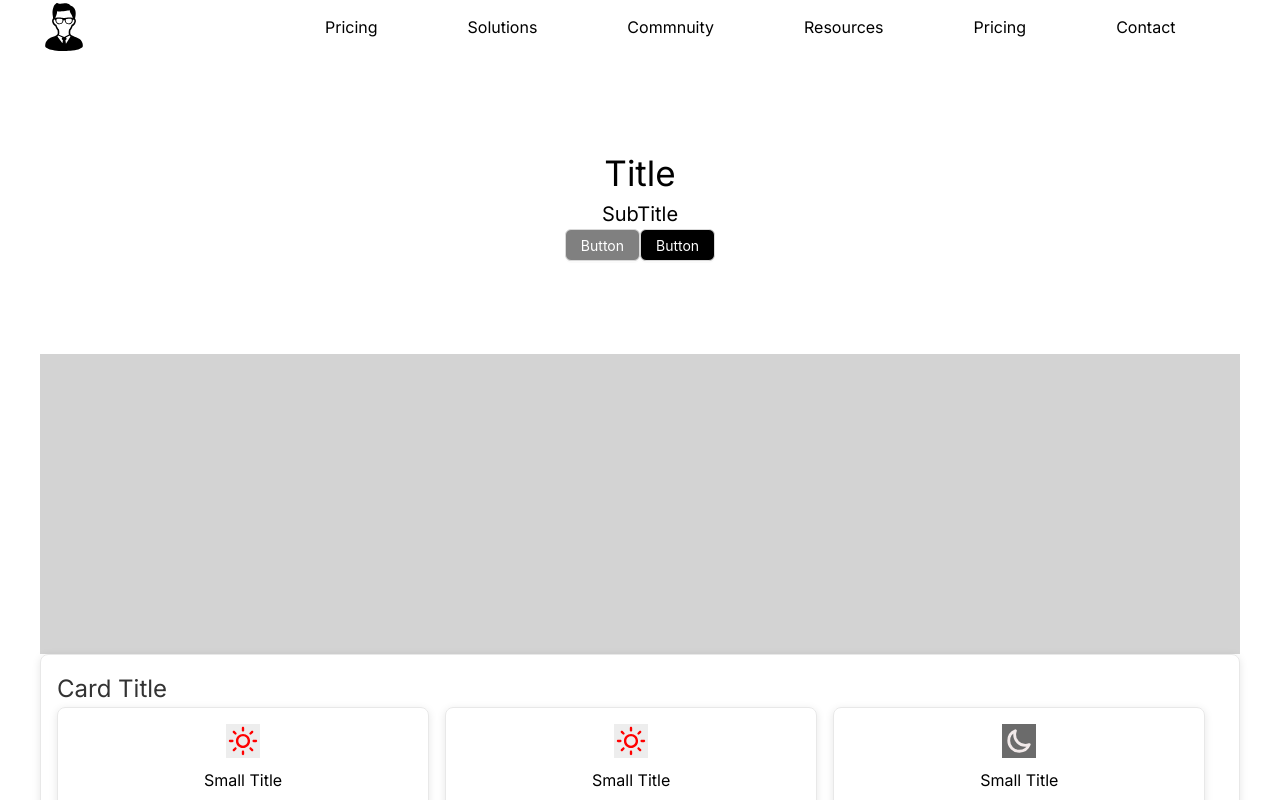
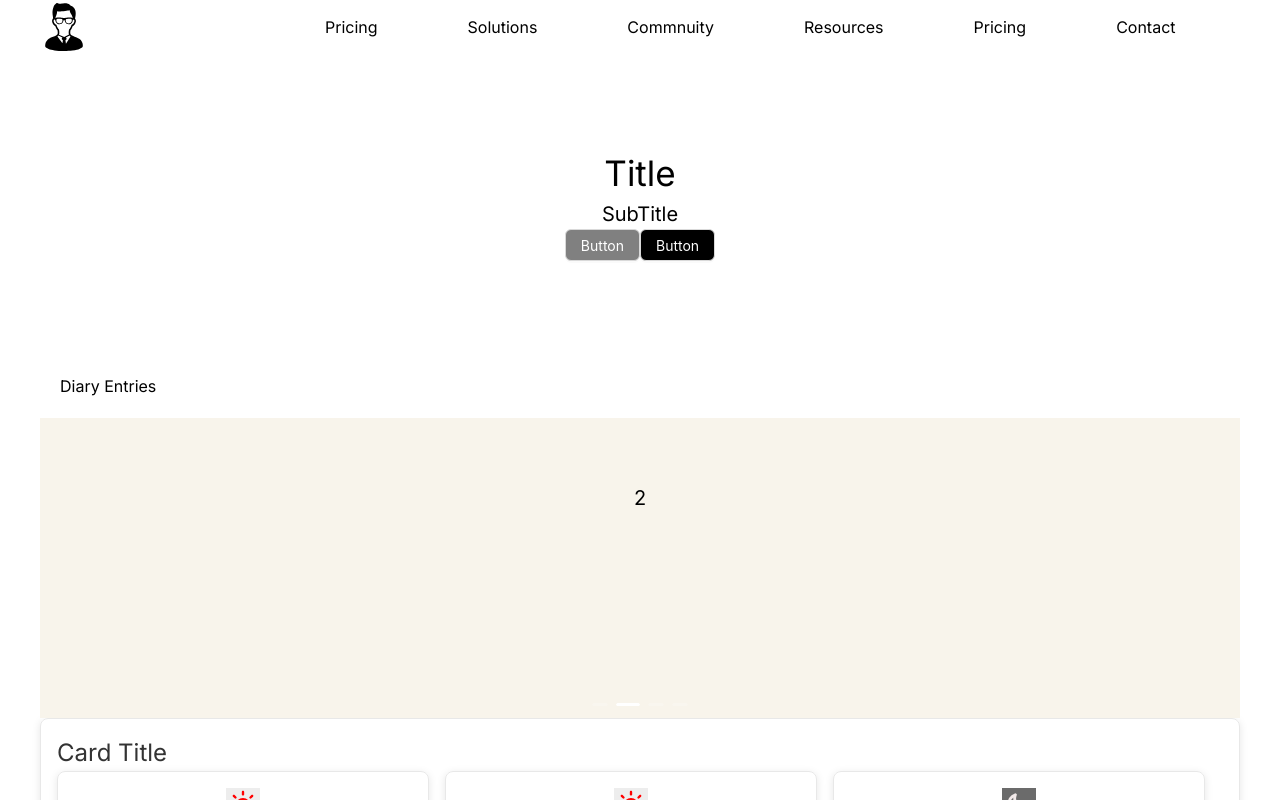
Before and after one commit to rlaxodn322/next14-Blog, a Next.js app: page / in a window 1280 px wide. Shown: the top 800 px of the page. Built offline with nearby package versions, Linux system fonts and the light colour scheme.

Commit message:
button 기능 추가 useEffect , useState 기능 사용

```diff
--- a/src/components/BlogCard.tsx
+++ b/src/components/BlogCard.tsx
@@ -108,6 +108,7 @@ const BlogCard = () => (
       </Link>
     </Grid>
     <Grid>
+      <Link href="/about/01">
         <CardItem>
           <StyledImage
             src="/icons/icon-sun.svg" // 실제 이미지 경로로 변경
@@ -118,6 +119,8 @@ const BlogCard = () => (
             <p>Additional description or details can go here.</p>
           </ImageDescription>
         </CardItem>
+      </Link>
+      <Link href="/blog/01">
         <CardItem>
           <StyledImage
             src="/icons/icon-sun.svg" // 실제 이미지 경로로 변경
@@ -128,6 +131,8 @@ const BlogCard = () => (
             <p>Additional description or details can go here.</p>
           </ImageDescription>
         </CardItem>
+      </Link>
+      <Link href="/post/01">
         <CardItem>
           <StyledImage
             src="/icons/icon-moon.svg" // 실제 이미지 경로로 변경
@@ -138,6 +143,7 @@ const BlogCard = () => (
             <p>Additional description or details can go here.</p>
           </ImageDescription>
         </CardItem>
+      </Link>
     </Grid>
   </CardContainer>
 );
--- /dev/null
+++ b/src/components/Carousel.tsx
@@ -0,0 +1,30 @@
+import React from 'react';
+import { Carousel } from 'antd';
+
+const contentStyle: React.CSSProperties = {
+  height: '300px',
+  color: '#000000',
+  lineHeight: '160px',
+  textAlign: 'center',
+  background: '#f8f4eb',
+  fontSize: '20px',
+};
+
+const App: React.FC = () => (
+  <Carousel autoplay>
+    <div>
+      <h3 style={contentStyle}>1</h3>
+    </div>
+    <div>
+      <h3 style={contentStyle}>2</h3>
+    </div>
+    <div>
+      <h3 style={contentStyle}>3</h3>
+    </div>
+    <div>
+      <h3 style={contentStyle}>4</h3>
+    </div>
+  </Carousel>
+);
+
+export default App;
--- a/src/components/ImgBox.tsx
+++ b/src/components/ImgBox.tsx
@@ -1,5 +1,6 @@
 import React from 'react';
 import styled from 'styled-components';
+import Carousel from './Carousel';
 const ImgStyle = styled.div`
   width: 1200px;
   height: 300px;
@@ -9,7 +10,9 @@ const ImgBox: React.FC = () => {
   return (
     <>
       <ImgStyle>
-        <div></div>
+        <div>
+          <Carousel></Carousel>
+        </div>
       </ImgStyle>
     </>
   );
--- a/src/components/TitleBox.tsx
+++ b/src/components/TitleBox.tsx
@@ -1,5 +1,5 @@
-import React from 'react';
-import { Button } from 'antd';
+import React, { useState, useEffect } from 'react';
+import { Button, Input, Modal } from 'antd';
 import styled from 'styled-components';
 const TitleStyle = styled.div`
   display: flex;
@@ -10,14 +10,44 @@ const TitleStyle = styled.div`
   height: 300px;
   background-color: white;
 `;
+const DiaryEntry = styled.div`
+  border-bottom: 1px solid #ddd;
+  padding: 10px 0;
+`;
 const TitleBox: React.FC = () => {
+  const [isModalOpen, setIsModalOpen] = useState(false);
+  const [modalInput, setModalInput] = useState('');
+  const [diaryEntries, setDiaryEntries] = useState<string[]>([]);
+  useEffect(() => {
+    const savedEntries = JSON.parse(
+      sessionStorage.getItem('diaryEntries') || '[]'
+    );
+    setDiaryEntries(savedEntries);
+  }, []);
+  const handleOpenModal = () => {
+    setIsModalOpen(true);
+  };
+  const handleCloseModal = () => {
+    setIsModalOpen(false);
+  };
+  const handleOk = () => {
+    const updatedEntries = [...diaryEntries, modalInput];
+    setDiaryEntries(updatedEntries);
+    localStorage.setItem('modalInput', modalInput);
+    sessionStorage.setItem('modalInput', modalInput);
+    setIsModalOpen(false);
+    setModalInput('');
+  };
   return (
     <>
       <TitleStyle>
         <div style={{ textAlign: 'center' }}>
           <h2 style={{ fontSize: '35px' }}>Title</h2>
           <h2 style={{ fontSize: '20px' }}>SubTitle</h2>
-          <Button style={{ backgroundColor: 'gray', color: 'white' }}>
+          <Button
+            style={{ backgroundColor: 'gray', color: 'white' }}
+            onClick={handleOpenModal}
+          >
             Button
           </Button>
           <Button style={{ backgroundColor: 'black', color: 'white' }}>
@@ -25,6 +55,24 @@ const TitleBox: React.FC = () => {
           </Button>
         </div>
       </TitleStyle>
+      <Modal
+        title="Enter Information"
+        visible={isModalOpen}
+        onOk={handleOk}
+        onCancel={handleCloseModal}
+      >
+        <Input
+          placeholder="Enter some text"
+          value={modalInput}
+          onChange={(e) => setModalInput(e.target.value)}
+        ></Input>
+      </Modal>
+      <div style={{ padding: '20px', backgroundColor: 'white' }}>
+        <h3>Diary Entries</h3>
+        {diaryEntries.map((entry, index) => (
+          <DiaryEntry key={index}>{entry}</DiaryEntry>
+        ))}
+      </div>
     </>
   );
 };
```
Lines whose indentation alone changed are shown as unchanged.
